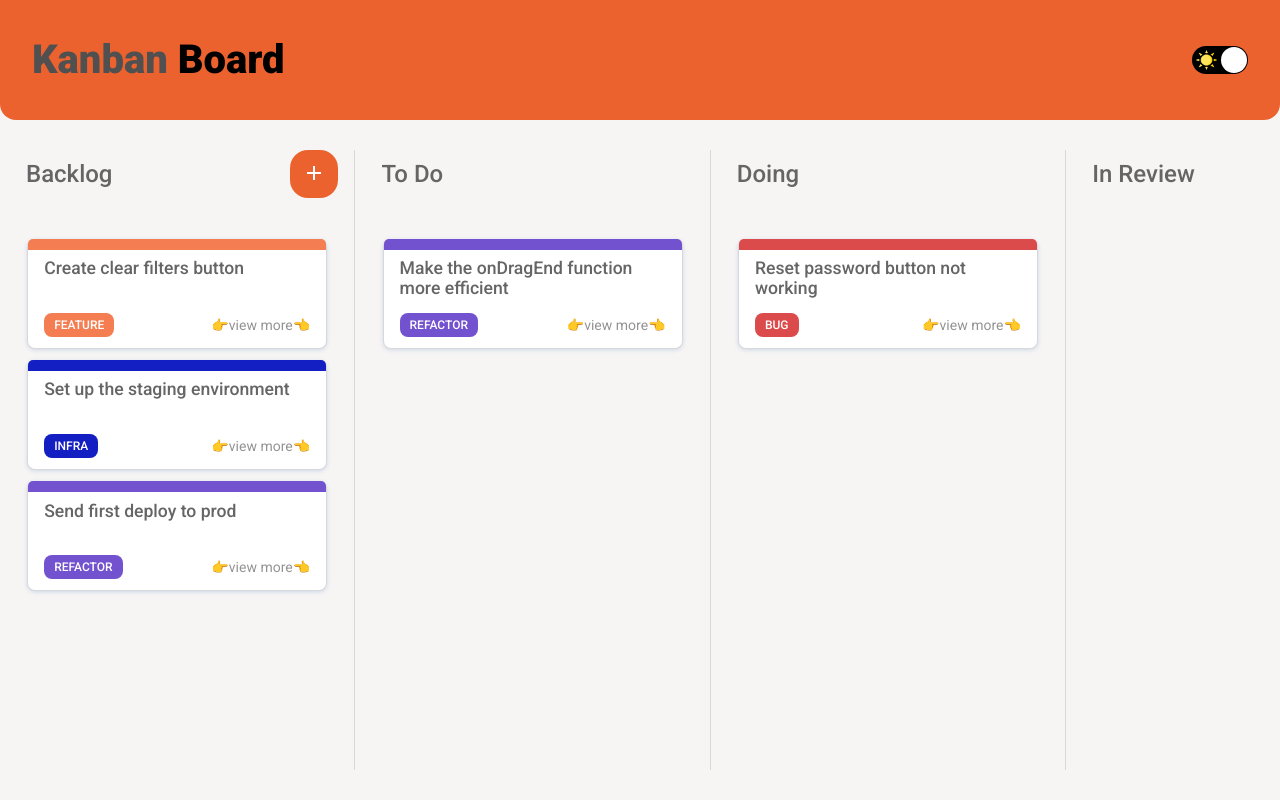
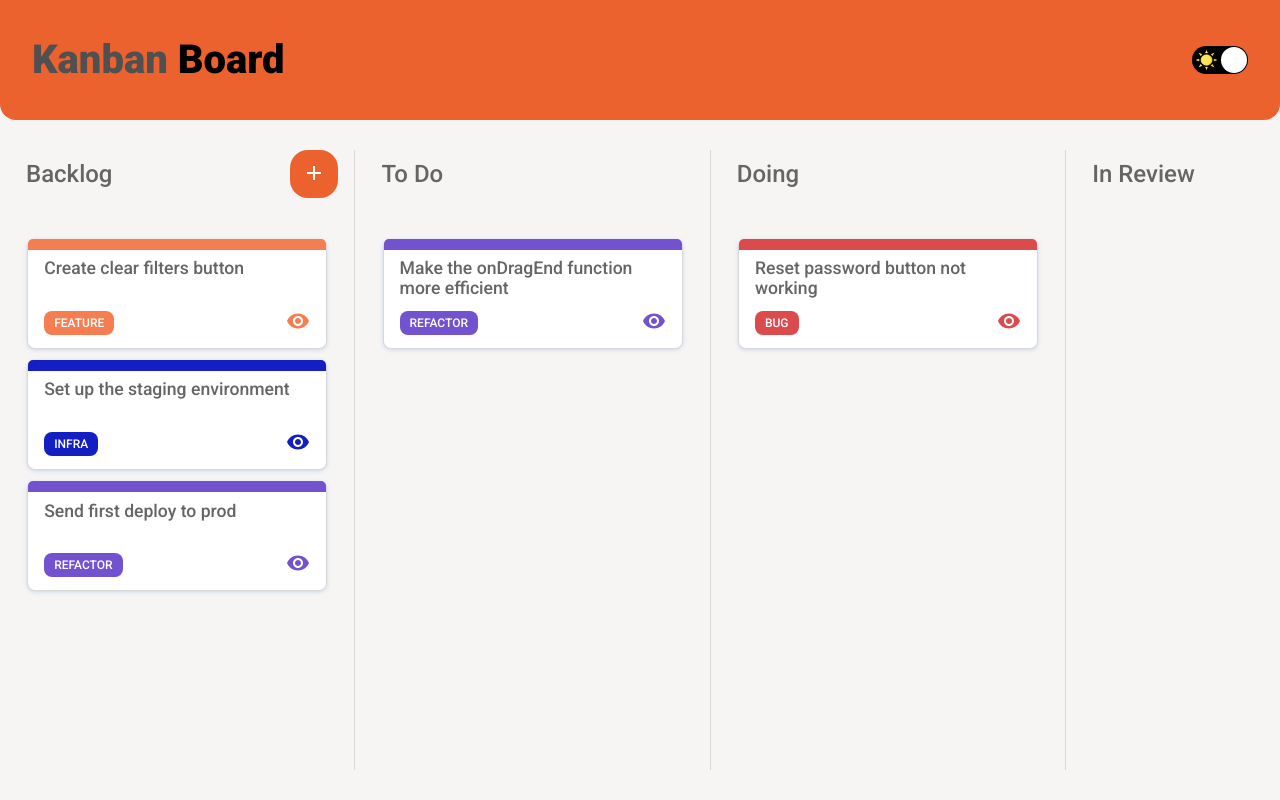
Before and after one commit to ponqueli/kanban-board, a React (Create React App) app: page / in a window 1280 px wide. Built offline with nearby package versions, Linux system fonts and the light colour scheme.

Commit message:
feat: view icon to show details

```diff
--- a/src/components/Card/index.jsx
+++ b/src/components/Card/index.jsx
@@ -7,13 +7,16 @@ import { Draggable } from 'react-beautiful-dnd';
 import { useModal } from '../../hooks/useModal';
 import { getCategoryBackgroundColor } from '../../helpers/helpers';
 import { ThemeContext } from 'styled-components';
+import { MdRemoveRedEye } from 'react-icons/md';
 import {
   Container,
   CardBorder,
   CardBottom,
   CategoryCard,
   Label,
+  ViewOrEditButton,
 } from './styles';
+
 
 export default function Card({ task, index }) {
   const theme = useContext(ThemeContext);
@@ -45,12 +48,14 @@ export default function Card({ task, index }) {
             <CategoryCard color={color}>
               <p>{task.category}</p>
             </CategoryCard>
-            <p
-              className="onHover"
-              onClick={() => toggleModalVisibility(task)}
-            >
-              👉view more👈
-            </p>
+
+            <ViewOrEditButton color={color}>
+              <MdRemoveRedEye
+                size={24}
+                className="onHover"
+                onClick={() => toggleModalVisibility(task)}
+              />
+            </ViewOrEditButton>
           </CardBottom>
         </Container>
      )}
--- a/src/components/Card/styles.js
+++ b/src/components/Card/styles.js
@@ -25,8 +25,6 @@ export const Container = styled.div`
     border-radius: 0.125rem;
     margin-top: 0.3125rem;
   }
-
-
 
   ${({ isDragging }) => isDragging && css`
     border: 2px solid #fff;
@@ -77,19 +75,20 @@ export const CardBottom = styled.div`
   align-items: center;
   justify-content: space-between;
   width: 100%;
-  p {
-    font-size: 0.875rem;
-    &.onHover{
+`;
+
+export const ViewOrEditButton = styled.div`
+  svg {
     transition: filter 0.2s;
     transition: transform 0.2s;
     border-bottom: transparent;
+    color: ${({ color }) => color};
 
     &:hover {
       filter: brightness(0.9);
       transform: scale(1.05);
+      cursor: pointer;
     }
-    }
-    cursor: pointer;
   }
 `;
 
```
Lines whose indentation alone changed are shown as unchanged.
